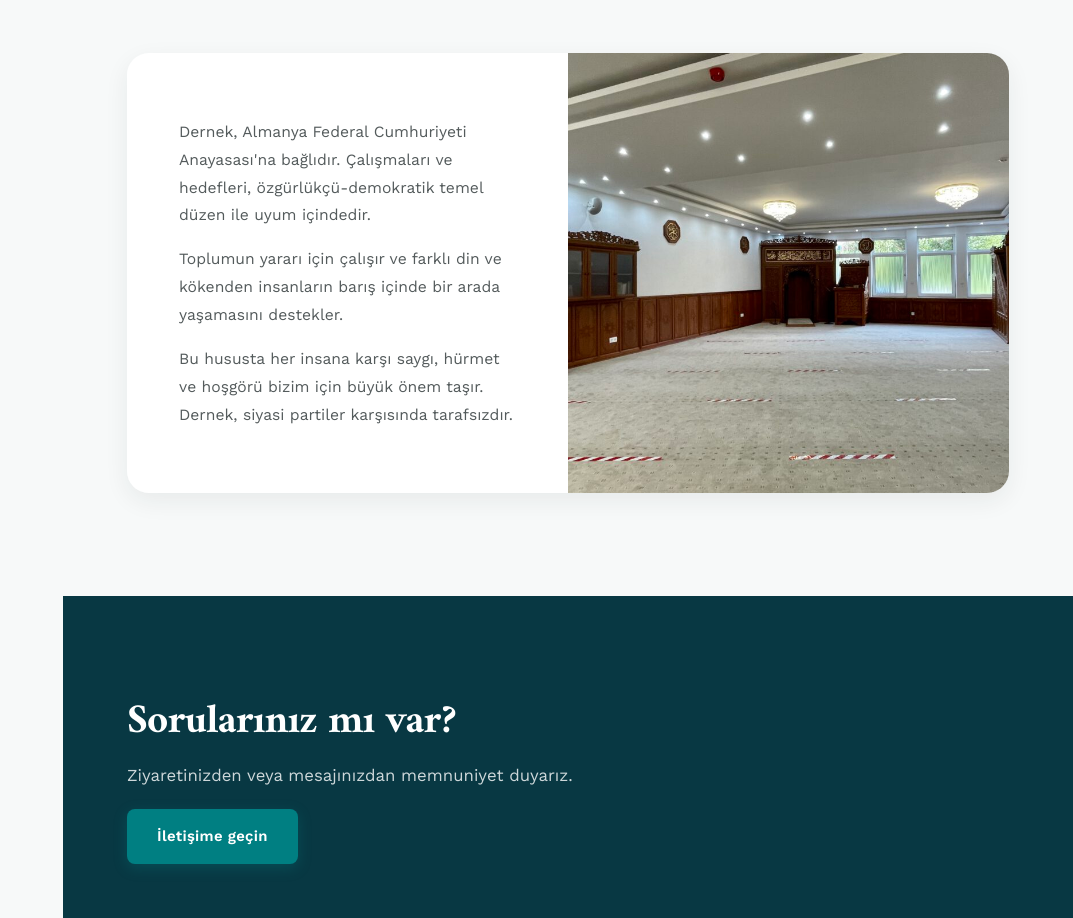
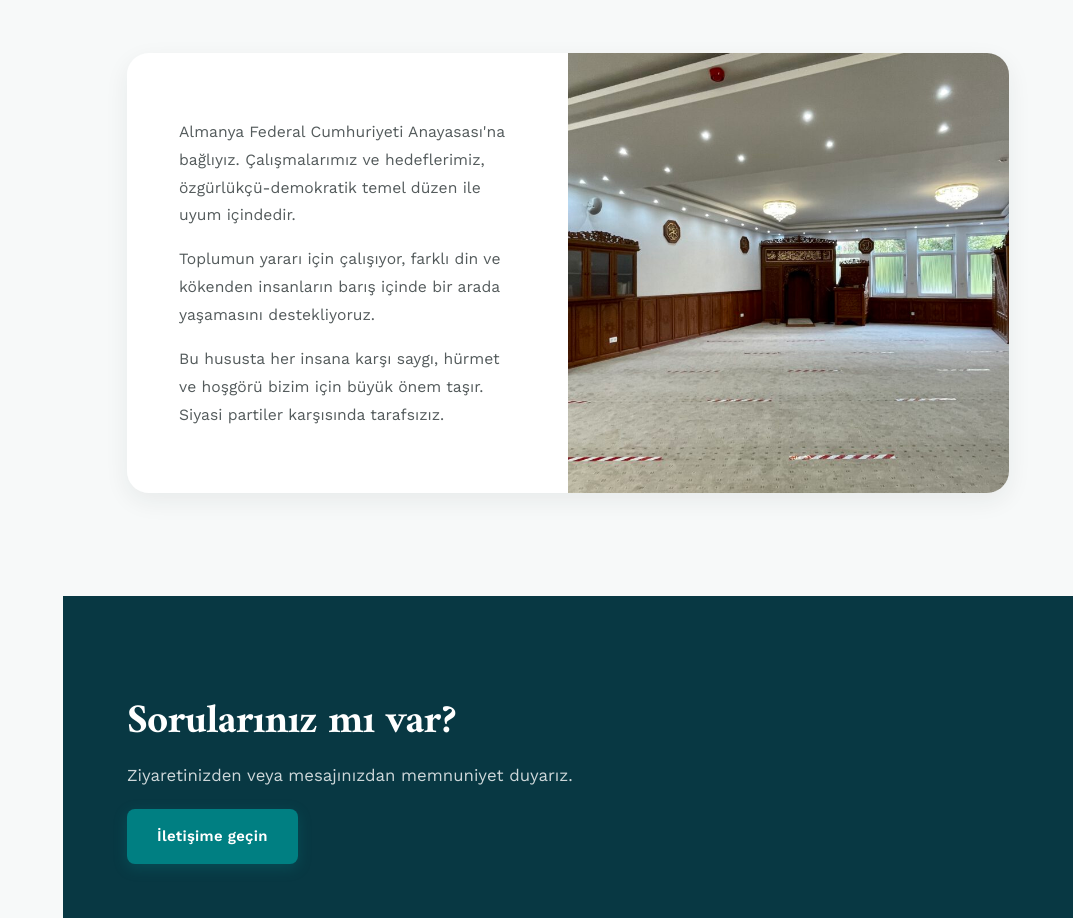
Before and after one commit to ramazanoeztuerk/bibev.de, a plain HTML site: page tr/hakkimizda.html in a window 1280 px wide. Shown: the part 2560-3478 px from the top of the page, without its empty margins (207-1280 px from the left). Drawn offline with Linux system fonts and the light colour scheme.

Commit message:
Leitbild in der ersten Person Plural (wir) auf DE und TR (#9)
Claude-Session: https://claude.ai/code/session_01DkxVZcqmquybT5SCCXYVa6

Co-authored-by: Claude <noreply@anthropic.com>

```diff
--- a/tr/hakkimizda.html
+++ b/tr/hakkimizda.html
@@ -124,9 +124,9 @@
         </div>
         <div class="split">
           <div class="split-body">
-            <p>Dernek, Almanya Federal Cumhuriyeti Anayasası'na bağlıdır. Çalışmaları ve hedefleri, özgürlükçü-demokratik temel düzen ile uyum içindedir.</p>
-            <p>Toplumun yararı için çalışır ve farklı din ve kökenden insanların barış içinde bir arada yaşamasını destekler.</p>
-            <p>Bu hususta her insana karşı saygı, hürmet ve hoşgörü bizim için büyük önem taşır. Dernek, siyasi partiler karşısında tarafsızdır.</p>
+            <p>Almanya Federal Cumhuriyeti Anayasası'na bağlıyız. Çalışmalarımız ve hedeflerimiz, özgürlükçü-demokratik temel düzen ile uyum içindedir.</p>
+            <p>Toplumun yararı için çalışıyor, farklı din ve kökenden insanların barış içinde bir arada yaşamasını destekliyoruz.</p>
+            <p>Bu hususta her insana karşı saygı, hürmet ve hoşgörü bizim için büyük önem taşır. Siyasi partiler karşısında tarafsızız.</p>
           </div>
           <div class="split-media" style="background-image: url('../assets/images/IMG_8352-1-1024x768.jpeg');"></div>
         </div>
```
Also changed, not shown: ueber-uns.html (+3 -3 lines).
